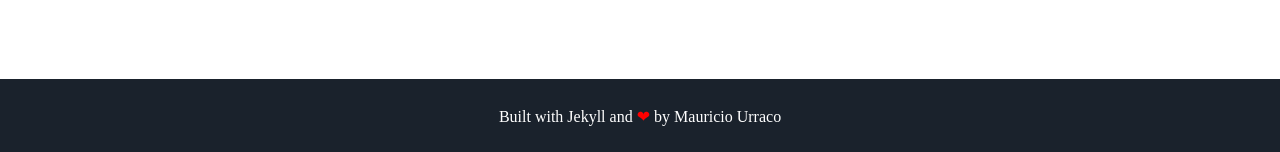
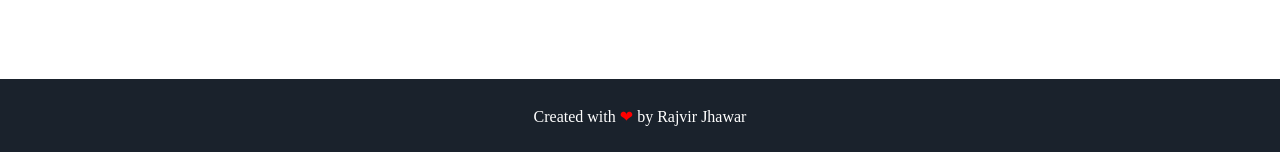
Before and after one commit to murraco/jekyll-theme-minimal-resume, a Jekyll site: the page built from index.html, in a window 1280 px wide. Shown: the part 1574-1726 px from the top of the page. Built offline with Jekyll 4.4.1, drawn with Linux system fonts in a browser that asks for light colours; some web fonts are replaced.

Commit message:
updated footer with dev infro

```diff
--- a/_includes/footer.html
+++ b/_includes/footer.html
@@ -1,6 +1,6 @@
 <footer class="footer">
     <!-- <p>&copy; {{ site.username }}</p> -->
-    <p>Built with Jekyll and <span class="love">❤</span> by <a href="https://github.com/murraco">Mauricio Urraco</a></p>
+    <p>Created with <span class="love">❤</span> by <a href="https://github.com/zro00">Rajvir Jhawar</a></p>
 </footer>
 <script src="//cdn.jsdelivr.net/particles.js/2.0.0/particles.min.js"></script>
 <script src="{{ '/assets/js/sweet-scroll.min.js' | prepend: site.baseurl }}"></script>
```
